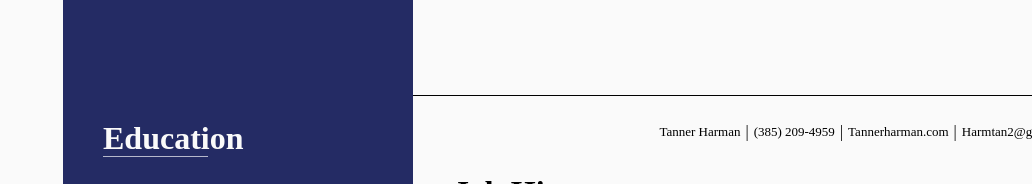
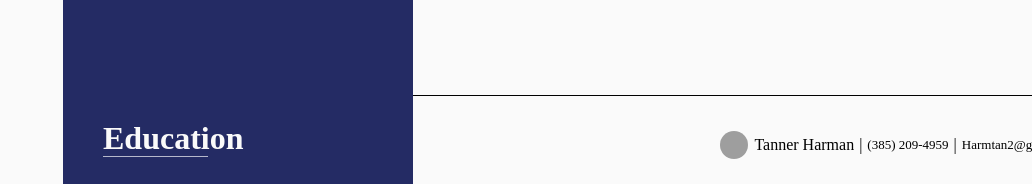
Before and after one commit to Harmtan13/resume, a plain HTML site: page index.html in a window 1280 px wide. Shown: the part 1280-1464 px from the top of the page, without its empty margins (248-1280 px from the left). Drawn offline with Linux system fonts and the light colour scheme; grey boxes are pictures that could not be loaded.

Commit message:
Finished Heading modicifation on Resume

```diff
--- a/index.html
+++ b/index.html
@@ -331,9 +331,11 @@
   <div class="resume">
     <div class="job-history">
       <div class="resume-heading">
-          <p>Tanner Harman</p> |
+          <a href="https://www.tannerharman.com/">
+            <img src="images/AndreaHarmanFamily-117.jpg" alt="" class="picture">
+            <p>Tanner Harman</p>
+          </a>|
           <p>(385) 209-4959</p> |
-          <a href="https://www.tannerharman.com">Tannerharman.com</a> |
           <p>Harmtan2@gmail.com</p>
       </div>
 
--- a/styles.css
+++ b/styles.css
@@ -74,7 +74,8 @@ body > * {
   font-size: 20px;
 }
 
-.social img {
+.social img,
+.resume-heading img {
   object-fit: cover;
   width: 30px;
   height: 30px;
@@ -172,6 +173,13 @@ body > * {
   padding: 0;
   color: black;
   font-size: 13px!important;
+  display: flex;
+  justify-content: center;
+  align-items: center;
+}
+
+.resume-heading img {
+  margin: 5px;
 }
 
 .resume p {
```
